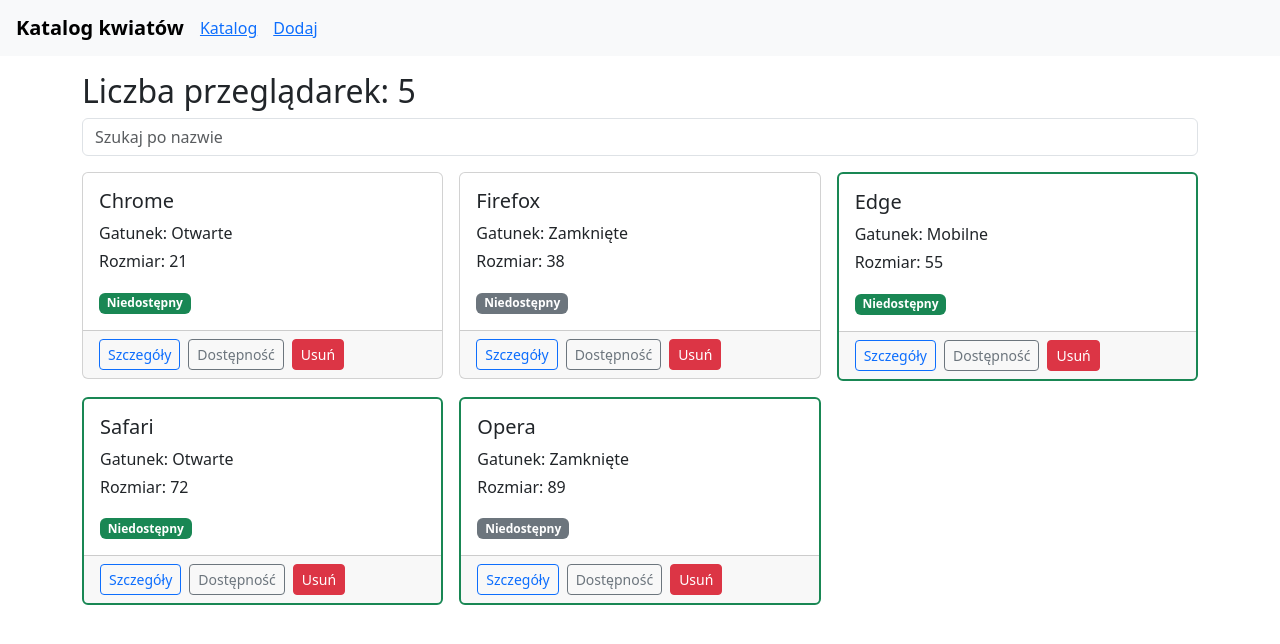
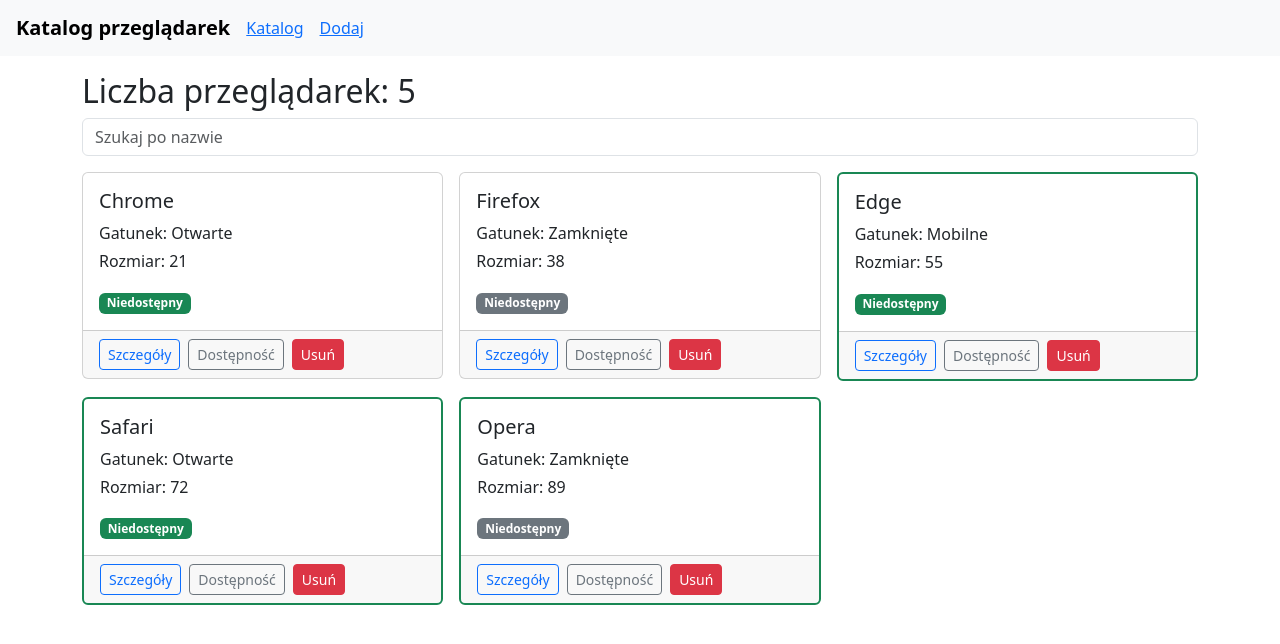
Before and after one commit to kvbx11/inf04-web, a React (Vite) app in the folder zadania/sprawdzian1/react/: page / in a window 1280 px wide. Shown: the top 644 px of the page. Built offline with nearby package versions, Linux system fonts and the light colour scheme.

Commit message:
SP1: app.jsx dodanie niezbednych poprawek

```diff
--- a/zadania/sprawdzian1/react/src/App.jsx
+++ b/zadania/sprawdzian1/react/src/App.jsx
@@ -32,7 +32,7 @@
   return (
     <BrowserRouter>
       <nav className="navbar bg-light px-3 mb-3">
-        <span className="navbar-brand fw-bold">Katalog kwiatów</span>
+        <span className="navbar-brand fw-bold">Katalog przeglądarek</span>
         <div className="me-auto d-flex gap-3">
           <Link to="/">Katalog</Link>
           <Link to="/dodaj">Dodaj</Link>
```
